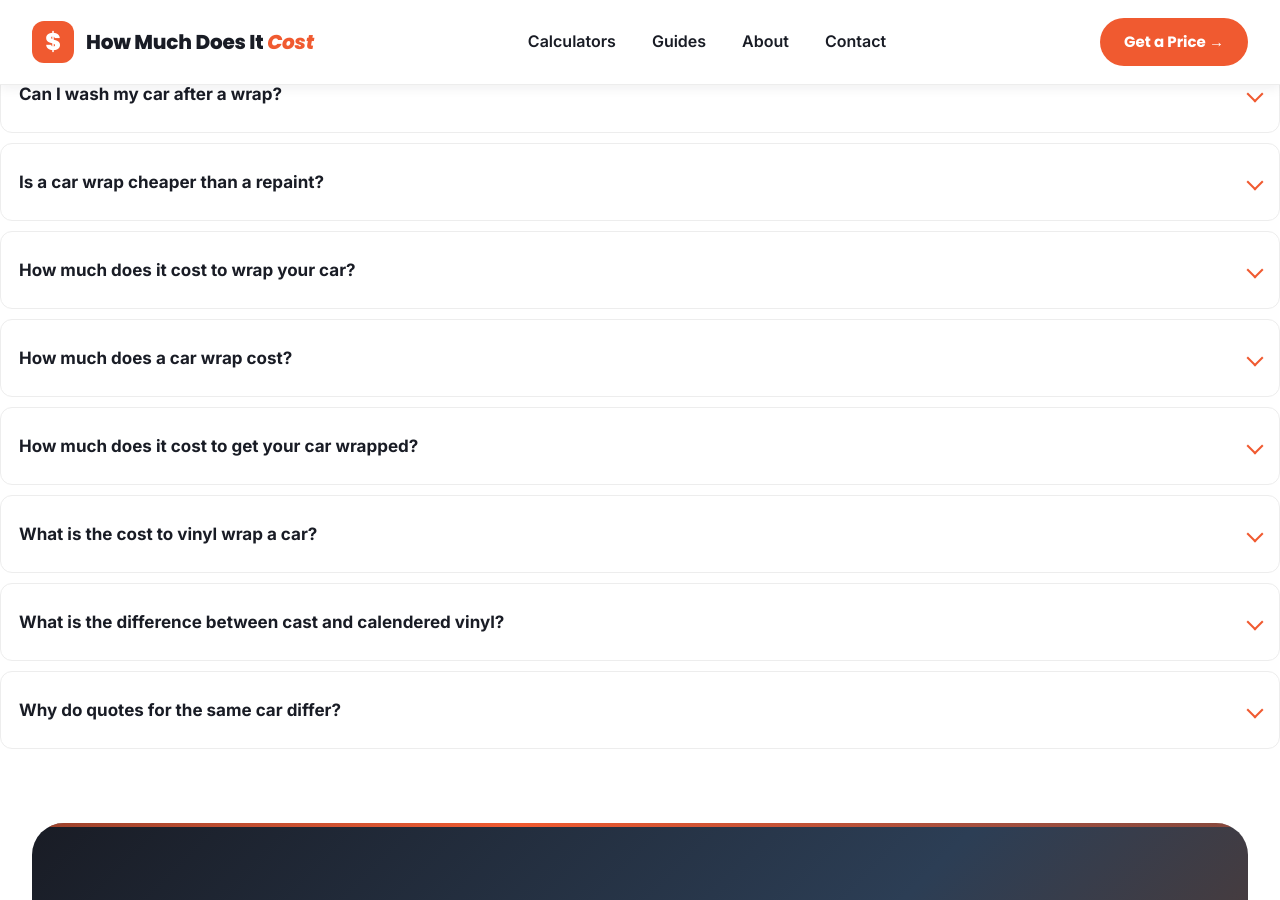
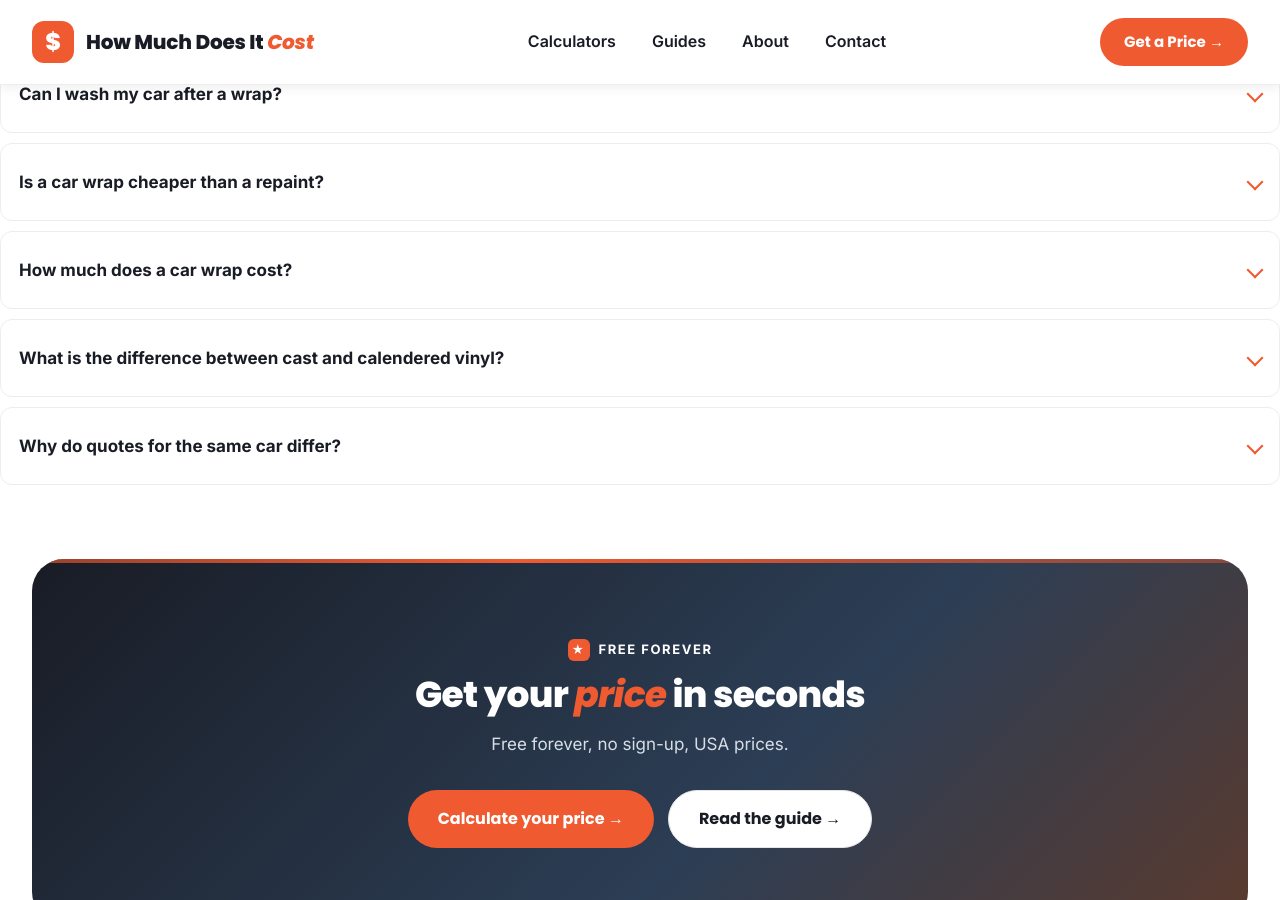
Before and after one commit to zaidmeo09-dhangal/howmuchdoesitcostusa, a Jekyll site: the page built from car-wrap-cost-calculator.md, in a window 1280 px wide and 900 px high, scrolled down 12214 px. Built offline with Jekyll 4.4.1, drawn with Linux system fonts in a browser that asks for light colours; some of the changed text lies outside the part shown.

Commit message:
Initial deploy: add car-wrap-cost-calculator.md

```diff
--- a/car-wrap-cost-calculator.md
+++ b/car-wrap-cost-calculator.md
@@ -103,34 +103,10 @@ schema: |
           },
           {
             "@type": "Question",
-            "name": "How much does it cost to wrap your car?",
-            "acceptedAnswer": {
-              "@type": "Answer",
-              "text": "A typical sedan full wrap costs about $3,500, with a sample range of $2,500 to $5,500. A compact costs $2,800 typical, an SUV $4,800, and a truck $5,500."
-            }
-          },
-          {
-            "@type": "Question",
             "name": "How much does a car wrap cost?",
             "acceptedAnswer": {
               "@type": "Answer",
-              "text": "Car wrap cost for a typical sedan full wrap is about $3,500, with a sample range of $2,500 to $5,500. A partial wrap costs about 0.55 of a full wrap, so about $1,925 on a $3,500 sedan wrap, and roof and hood only costs about 0.35, so about $1,225."
-            }
-          },
-          {
-            "@type": "Question",
-            "name": "How much does it cost to get your car wrapped?",
-            "acceptedAnswer": {
-              "@type": "Answer",
-              "text": "Getting your car wrapped costs about $3,500 typical for a sedan full wrap, with a sample range of $2,500 to $5,500. Chrome or color-shift wraps cost more, at $6,000 to $10,000 or more."
-            }
-          },
-          {
-            "@type": "Question",
-            "name": "What is the cost to vinyl wrap a car?",
-            "acceptedAnswer": {
-              "@type": "Answer",
-              "text": "The cost to vinyl wrap a car is about $3,500 typical for a sedan full wrap, with a sample range of $2,500 to $5,500. Standard film costs $2.80 to $3.50 per sq ft, and a car needs about 255 sq ft of film."
+              "text": "Car wrap cost for a typical sedan full wrap is about $3,500, with a sample range of $2,500 to $5,500. A compact costs $2,800 typical, an SUV $4,800, and a truck $5,500. A partial wrap costs about 0.55 of a full wrap, so about $1,925 on a $3,500 sedan wrap, and roof and hood only costs about 0.35, so about $1,225. Chrome or color-shift wraps cost more, at $6,000 to $10,000 or more. Standard film costs $2.80 to $3.50 per sq ft, and a car needs about 255 sq ft of film."
             }
           },
           {
@@ -558,20 +534,8 @@ schema: |
     <p>A vinyl wrap costs $2,000 to $10,000 plus, per CostFigure, and a repaint costs $1,500 to $10,000 by quality. A wrap is reversible and a repaint is not, so choose by how long you will keep the car.</p>
   </details>
   <details class="faq">
-    <summary>How much does it cost to wrap your car?</summary>
-    <p>A typical sedan full wrap costs about $3,500, with a sample range of $2,500 to $5,500. A compact costs $2,800 typical, an SUV $4,800, and a truck $5,500.</p>
-  </details>
-  <details class="faq">
     <summary>How much does a car wrap cost?</summary>
-    <p>Car wrap cost for a typical sedan full wrap is about $3,500, with a sample range of $2,500 to $5,500. A partial wrap costs about 0.55 of a full wrap, so about $1,925 on a $3,500 sedan wrap, and roof and hood only costs about 0.35, so about $1,225.</p>
-  </details>
-  <details class="faq">
-    <summary>How much does it cost to get your car wrapped?</summary>
-    <p>Getting your car wrapped costs about $3,500 typical for a sedan full wrap, with a sample range of $2,500 to $5,500. Chrome or color-shift wraps cost more, at $6,000 to $10,000 or more.</p>
-  </details>
-  <details class="faq">
-    <summary>What is the cost to vinyl wrap a car?</summary>
-    <p>The cost to vinyl wrap a car is about $3,500 typical for a sedan full wrap, with a sample range of $2,500 to $5,500. Standard film costs $2.80 to $3.50 per sq ft, and a car needs about 255 sq ft of film.</p>
+    <p>Car wrap cost for a typical sedan full wrap is about $3,500, with a sample range of $2,500 to $5,500. A compact costs $2,800 typical, an SUV $4,800, and a truck $5,500. A partial wrap costs about 0.55 of a full wrap, so about $1,925 on a $3,500 sedan wrap, and roof and hood only costs about 0.35, so about $1,225. Chrome or color-shift wraps cost more, at $6,000 to $10,000 or more. Standard film costs $2.80 to $3.50 per sq ft, and a car needs about 255 sq ft of film.</p>
   </details>
   <details class="faq">
     <summary>What is the difference between cast and calendered vinyl?</summary>
```
Also changed, not shown: other parts of car-wrap-cost-calculator.md (+1 -1 lines).
